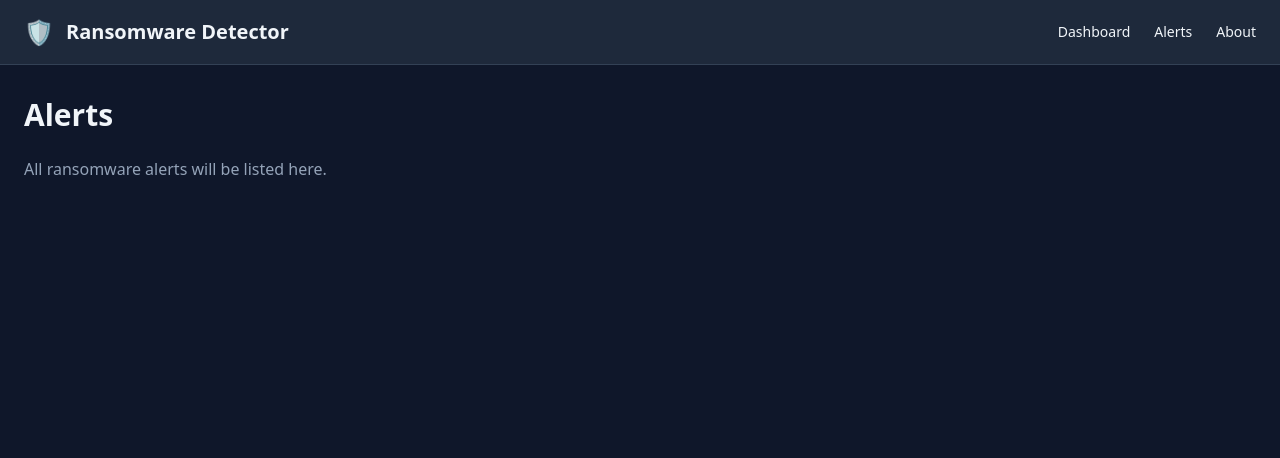
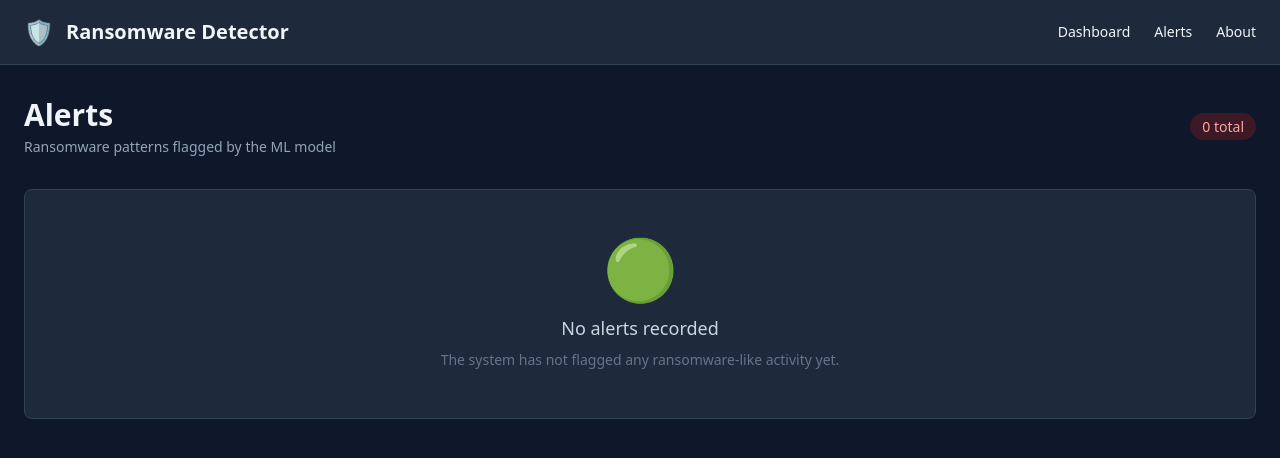
Before and after one commit to habahmadi/ransomwareProject, a Flask app: page /alerts in a window 1280 px wide. Shown: the top 458 px of the page. Run offline with Flask 3, Linux system fonts and the light colour scheme; some libraries are stand-ins or nearby versions.

Commit message:
Add alerts page with severity-coded table

```diff
--- a/test_environment/_AAA_backup_keys.txt
+++ /dev/null
@@ -1,2 +0,0 @@
-DO NOT TOUCH - this is a decoy file used for ransomware detection.
-test
--- a/test_environment/_AAA_financial_records.txt
+++ /dev/null
@@ -1 +0,0 @@
-DO NOT TOUCH - this is a decoy file used for ransomware detection.
--- a/test_environment/_AAA_passwords.txt
+++ /dev/null
@@ -1,3 +0,0 @@
-DO NOT TOUCH - this is a decoy file used for ransomware detection.
-test
-test
--- a/webapp/app.py
+++ b/webapp/app.py
@@ -134,6 +134,31 @@ def get_recent_events(limit=20):
 
     return rows
 
+def get_alerts():
+    # returns all rows from alerts.csv as a list of dicts
+    # newest alerts have to go first so they show up at the top of the page
+
+    rows = []
+    try:
+        df = pd.read_csv(ALERTS_FILE)
+        df = df.sort_values("timestamp", ascending=False)
+        for _, row in df.iterrows():
+            rows.append({
+                "timestamp": row["timestamp"],
+                "total_events": row["total_events"],
+                "num_created": row["num_created"],
+                "num_modified": row["num_modified"],
+                "num_deleted": row["num_deleted"],
+                "num_renamed": row["num_renamed"],
+                "num_locked_ext": row["num_locked_ext"],
+                "unique_files": row["unique_files"],
+                "honey_touched": row["honey_touched"],
+            })
+    except FileNotFoundError:
+        pass
+
+    return rows
+
 # homepage / main dashboard
 @app.route("/")
 def dashboard():
@@ -158,7 +183,8 @@ def dashboard():
 # alerts page - shows all ML-flagged events
 @app.route("/alerts")
 def alerts():
-    return render_template("alerts.html")
+    alerts_list = get_alerts()
+    return render_template("alerts.html", alerts=alerts_list)
 
 
 # about page - explains how the system works
--- a/webapp/templates/alerts.html
+++ b/webapp/templates/alerts.html
@@ -2,6 +2,92 @@
 {% block title %}Alerts - Ransomware Detector{% endblock %}
 
 {% block content %}
-<h1 class="text-3xl font-bold mb-6">Alerts</h1>
-<p class="text-slate-400">All ransomware alerts will be listed here.</p>
+
+<!-- page header -->
+<div class="mb-8 flex items-center justify-between">
+    <div>
+        <h1 class="text-3xl font-bold">Alerts</h1>
+        <p class="text-slate-400 text-sm mt-1">Ransomware patterns flagged by the ML model</p>
+    </div>
+    <div class="text-sm">
+        <span class="px-3 py-1 bg-red-900/40 text-red-300 rounded-full">
+            {{ alerts|length }} total
+        </span>
+    </div>
+</div>
+
+{% if alerts %}
+<!-- main alerts table -->
+<div class="bg-slate-800 border border-slate-700 rounded-lg overflow-hidden">
+    <div class="overflow-x-auto">
+        <table class="w-full text-sm">
+            <thead class="bg-slate-900 text-slate-400 text-xs uppercase tracking-wider">
+                <tr>
+                    <th class="text-left px-4 py-3">Severity</th>
+                    <th class="text-left px-4 py-3">Time</th>
+                    <th class="text-right px-4 py-3">Events</th>
+                    <th class="text-right px-4 py-3">Renamed</th>
+                    <th class="text-right px-4 py-3">.locked</th>
+                    <th class="text-right px-4 py-3">Unique files</th>
+                    <th class="text-center px-4 py-3">Honeyfile</th>
+                </tr>
+            </thead>
+            <tbody>
+                {% for a in alerts %}
+                <tr class="border-t border-slate-700 hover:bg-slate-700/30 transition">
+
+                    <!-- severity based on honeyfile or locked extension -->
+                    <!-- honeyfile touched = critical, locked extension = high, otherwise medium -->
+                    <td class="px-4 py-3">
+                        {% if a.honey_touched == 1 %}
+                            <span class="px-2 py-1 rounded text-xs bg-red-900/60 text-red-200 font-semibold">CRITICAL</span>
+                        {% elif a.num_locked_ext > 0 %}
+                            <span class="px-2 py-1 rounded text-xs bg-orange-900/60 text-orange-200 font-semibold">HIGH</span>
+                        {% else %}
+                            <span class="px-2 py-1 rounded text-xs bg-yellow-900/60 text-yellow-200 font-semibold">MEDIUM</span>
+                        {% endif %}
+                    </td>
+
+                    <td class="px-4 py-3 text-slate-300 whitespace-nowrap">
+                        {{ a.timestamp[:19] }}
+                    </td>
+
+                    <td class="px-4 py-3 text-right font-mono">{{ a.total_events }}</td>
+                    <td class="px-4 py-3 text-right font-mono">{{ a.num_renamed }}</td>
+                    <td class="px-4 py-3 text-right font-mono">{{ a.num_locked_ext }}</td>
+                    <td class="px-4 py-3 text-right font-mono">{{ a.unique_files }}</td>
+
+                    <td class="px-4 py-3 text-center">
+                        {% if a.honey_touched == 1 %}
+                            <span class="text-red-400 text-lg">●</span>
+                        {% else %}
+                            <span class="text-slate-600 text-lg">○</span>
+                        {% endif %}
+                    </td>
+
+                </tr>
+                {% endfor %}
+            </tbody>
+        </table>
+    </div>
+</div>
+
+<div class="mt-6 bg-slate-800/50 border border-slate-700 rounded-lg p-4 text-xs text-slate-400">
+    <p class="font-semibold text-slate-300 mb-2">Severity guide</p>
+    <ul class="space-y-1">
+        <li><span class="text-red-300 font-semibold">CRITICAL</span> — honeyfile touched (no legitimate process should ever do this)</li>
+        <li><span class="text-orange-300 font-semibold">HIGH</span> — files being renamed to .locked extension (classic encryption signature)</li>
+        <li><span class="text-yellow-300 font-semibold">MEDIUM</span> — unusual activity pattern flagged by the model</li>
+    </ul>
+</div>
+
+{% else %}
+<!-- empty state when no alerts have been recorded -->
+<div class="bg-slate-800 border border-slate-700 rounded-lg p-12 text-center">
+    <div class="text-6xl mb-4">🟢</div>
+    <p class="text-slate-300 text-lg mb-2">No alerts recorded</p>
+    <p class="text-slate-500 text-sm">The system has not flagged any ransomware-like activity yet.</p>
+</div>
+{% endif %}
+
 {% endblock %}
```
